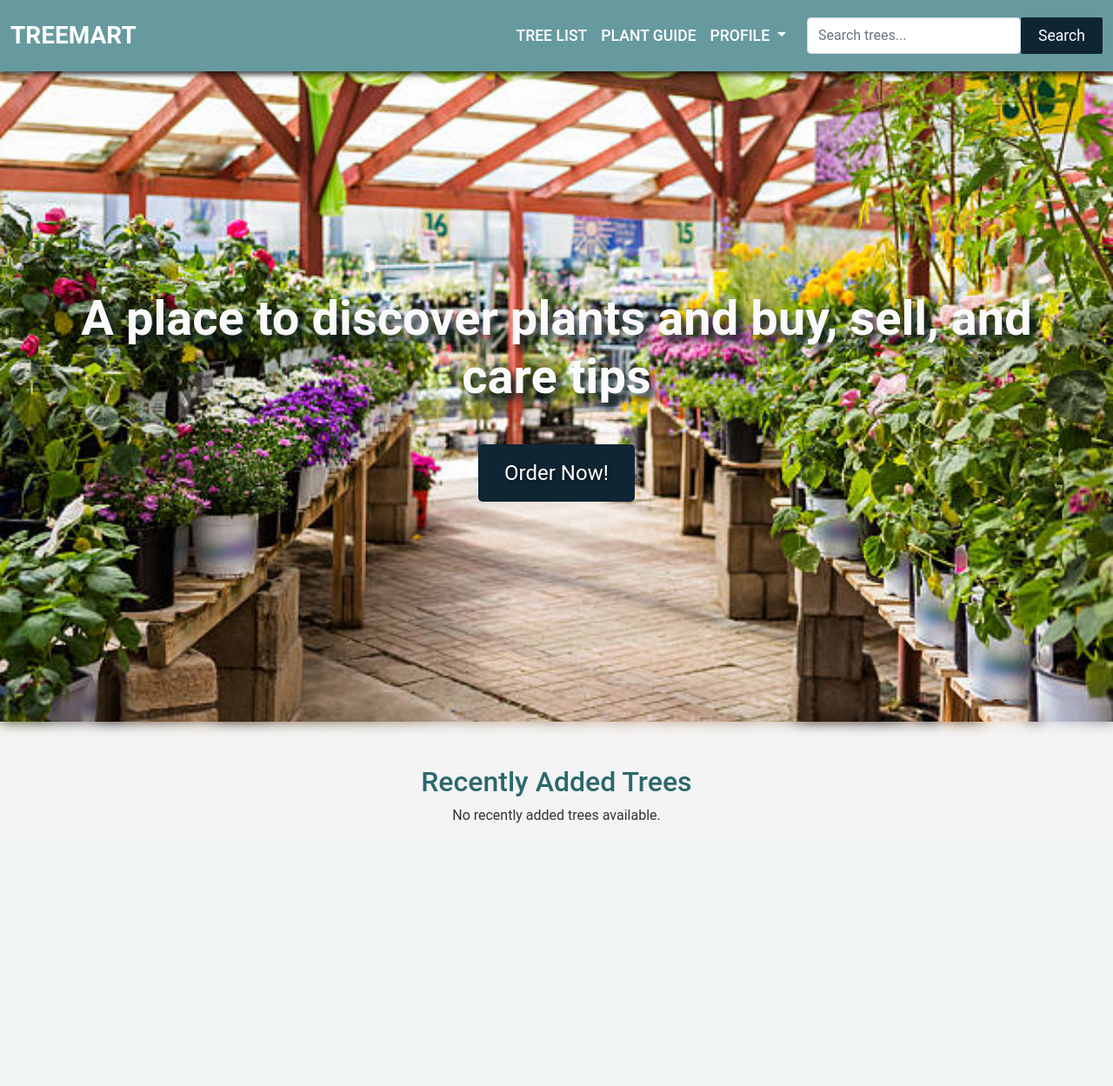
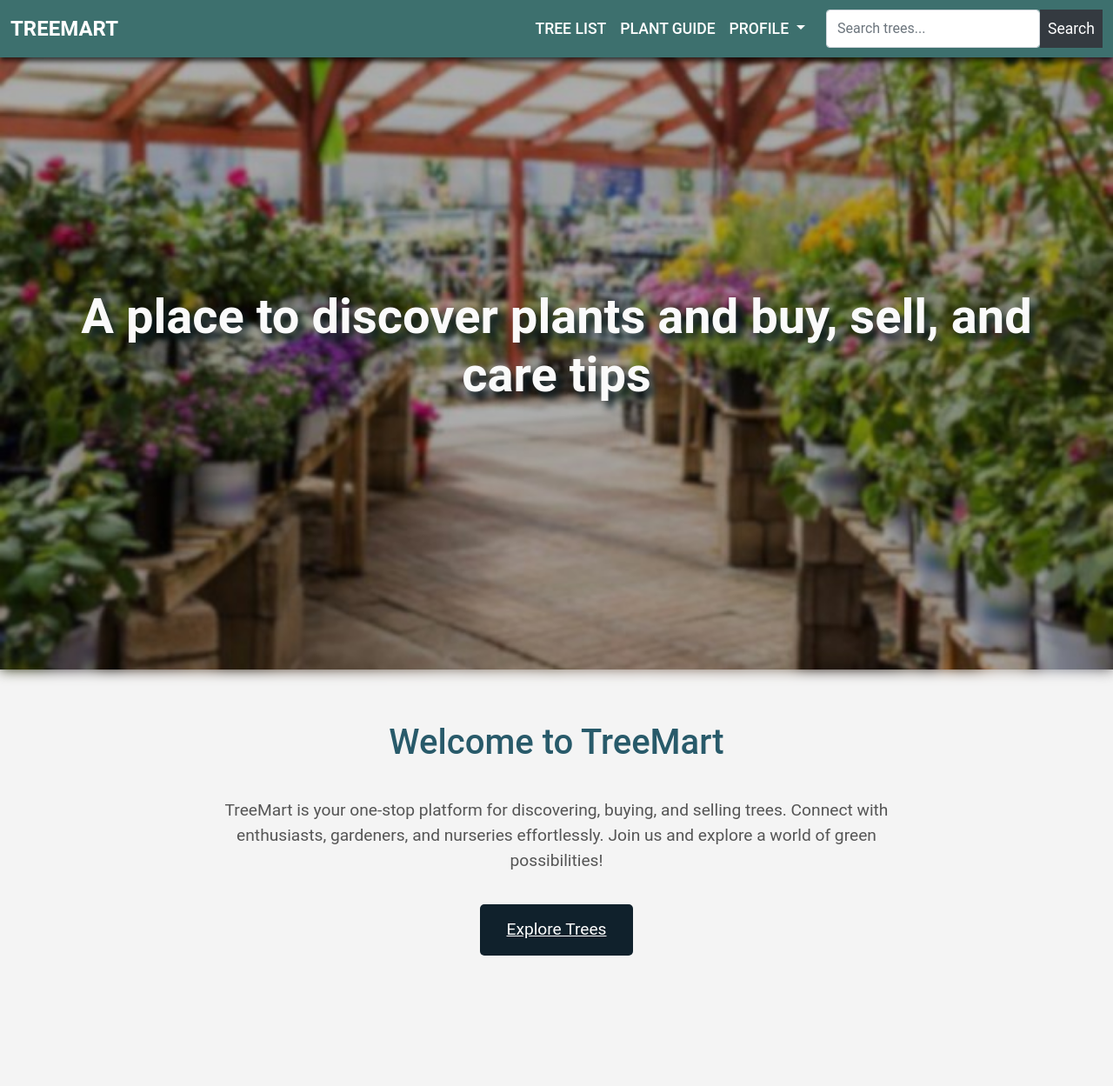
Before and after one commit to riparahman54/treeMart, a Django app: page /homepage in a window 1280 px wide. Shown: the whole page at 87% size. Before the commit the page ends 946 px from the top, so only its background shows below. Run offline with Django 5.2, Linux system fonts and the light colour scheme.

Commit message:
Modified navbar

```diff
--- a/templates/homepage.html
+++ b/templates/homepage.html
@@ -26,18 +26,18 @@
 
         /* Navbar Styles */
         .navbar {
-            background-color: rgb(102, 154, 159);
+            background-color: rgb(61, 112, 110);
             box-shadow: 0 4px 6px rgba(0, 0, 0, 0.7);
             position: fixed;
             top: 0;
             left: 0;
             width: 100%;
             z-index: 1000;
-            padding: 15px 0;
+            padding: 10px 0;
         }
 
         .navbar-brand {
-            font-size: 1.75rem;
+            font-size: 1.5rem;
             font-weight: bold;
             color: #fff;
             text-transform: uppercase;
@@ -52,7 +52,7 @@
         }
 
         .navbar-nav .nav-link:hover {
-            color: #0c1d22 !important;
+            color: #163945 !important;
             background-color: rgba(0, 0, 0, 0.1);
             border-radius: 5px;
         }
@@ -64,7 +64,7 @@
             background-image: url('media/images/istockphoto-470649314-612x612.jpg');
             background-size: cover;
             background-position: center;
-            margin-top: 80px;
+            margin-top: 20px;
             position: relative;
             display: flex;
             align-items: center;
@@ -87,18 +87,19 @@
         .hero-text {
             position: relative;
             max-width: 90%;
-            text-shadow: 2px 2px 4px rgba(0, 0, 0, 0.5); /* Add text shadow for better visibility */
+            text-shadow: 2px 2px 4px rgba(0, 0, 0, 0.7); /* Stronger text shadow for better visibility */
+            margin-top: 50px; /* Added space from top */
         }
 
         .hero-text h1 {
             font-size: 3.5rem; /* Increase font size */
             font-weight: 700;
             margin-bottom: 20px;
-            color: #fff;
+            color: #fafafa;
         }
 
         .hero-text .btn {
-            background-color: #0f2533;
+            background-color: #10212c;
             color: #fff;
             padding: 15px 30px;
             font-size: 1.5rem;
@@ -108,38 +109,78 @@
         }
 
         .hero-text .btn:hover {
-            background-color: rgba(16, 41, 43, 0.84);
+            background-color: rgba(37, 44, 46, 0.84);
         }
 
-        /* Recently Added Trees Section */
-        .recent-trees h2 {
-            color: #2b686c;
+        /* Search Bar */
+        .search-bar button {
+            background-color: #343a40; /* Button background color */
+            color: #fff; /* Button text color */
+            padding: 9px 9px; /* Adjust padding for better alignment */
+            font-size: 1.1rem; /* Font size for the button text */
+            border: none;
+            border-radius: 0px;
+            transition: background-color 0.3s;
+        }
+
+        .search-bar button:hover {
+            background-color: rgba(10, 75, 81, 0.84); /* Slightly darker shade for hover effect */
+        }
+
+        /* Footer Styles */
+        .footer {
+            background-color: #10212c;
+            color: #fff;
+            padding: 20px 0;
             text-align: center;
             margin-top: 50px;
         }
 
-        .card {
-            box-shadow: 0 4px 8px rgba(0, 0, 0, 0.1);
+        .footer a {
+            color: #82d5f3;
+            text-decoration: none;
         }
 
-        .card-img-top {
-            height: 200px;
-            object-fit: cover;
+        .footer a:hover {
+            color: #fafafa;
+            text-decoration: underline;
         }
 
+        /* Section Styles */
+        .section {
+            padding: 60px 0;
+        }
 
-    .search-bar button {
-        background-color: #0f2533; /* Button background color */
-        color: #fff; /* Button text color */
-        padding: 8px 20px; /* Adjust padding for better alignment */
-        font-size: 1.1rem; /* Font size for the button text */
-        border: none;
-        border-radius: 2px;
-        transition: background-color 0.3s;
-    }
+        .section-title {
+            font-size: 2.5rem;
+            color: #285a6a;
+            text-align: center;
+            margin-bottom: 40px;
+        }
 
-    .search-bar button:hover {
-        background-color: rgba(16, 41, 43, 0.84); /* Slightly darker shade for hover effect */
+        .section-content {
+            text-align: center;
+            font-size: 1.2rem;
+            color: #555;
+            max-width: 800px;
+            margin: 0 auto;
+        }
+
+        .cta-button {
+            background-color: #10212c;
+            color: #fff;
+            padding: 15px 30px;
+            font-size: 1.2rem;
+            border: none;
+            border-radius: 5px;
+            transition: background-color 0.3s;
+            margin-top: 20px;
+            display: inline-block;
+        }
+
+        .cta-button:hover {
+            background-color: rgba(37, 44, 46, 0.84);
+        }
 
     </style>
 </head>
@@ -148,7 +189,7 @@
     <!-- Navbar -->
     <nav class="navbar navbar-expand-lg navbar-dark sticky-top">
         <div class="container-fluid">
-            <a class="navbar-brand" href="{% url 'view_profile' %}">TreeMart</a>
+            <a class="navbar-brand" href="{% url 'homepage' %}">TreeMart</a>
             <button class="navbar-toggler" type="button" data-bs-toggle="collapse" data-bs-target="#navbarNav" aria-controls="navbarNav" aria-expanded="false" aria-label="Toggle navigation">
                 <span class="navbar-toggler-icon"></span>
             </button>
@@ -183,32 +224,18 @@
     <div class="hero">
         <div class="hero-text">
             <h1 style="color: #fafafa; text-shadow: 6px 8px 9px rgb(12,29,34);">A place to discover plants and buy, sell, and care tips</h1><br>
-            <a href="{% url 'tree_list' %}" class="btn">Order Now!</a>
+
         </div>
     </div>
 
-    <!-- Recently Added Trees Section -->
-    <section class="container recent-trees">
-        <h2>Recently Added Trees</h2>
-        <div class="row">
-            {% for tree in recent_trees %}
-                <div class="col-md-4 mb-4">
-                    <div class="card">
-                        <img src="{{ tree.image.url }}" class="card-img-top" alt="{{ tree.name }}">
-                        <div class="card-body">
-                            <h5 class="card-title">{{ tree.name }}</h5>
-                            <p class="card-text">{{ tree.description|truncatewords:20 }}</p>
-                            <a href="{% url 'tree_detail' tree.id %}" class="btn btn-primary">View Details</a>
-                        </div>
-                    </div>
-                </div>
-            {% empty %}
-                <p class="text-center">No recently added trees available.</p>
-            {% endfor %}
+    <!-- Main Content Section -->
+    <section class="section">
+        <h2 class="section-title">Welcome to TreeMart</h2>
+        <div class="section-content">
+            <p>TreeMart is your one-stop platform for discovering, buying, and selling trees. Connect with enthusiasts, gardeners, and nurseries effortlessly. Join us and explore a world of green possibilities!</p>
+            <a href="{% url 'tree_list' %}" class="cta-button">Explore Trees</a>
         </div>
     </section>
 
-    <script src="https://cdn.jsdelivr.net/npm/@popperjs/core@2.11.6/dist/umd/popper.min.js"></script>
-    <script src="https://cdn.jsdelivr.net/npm/bootstrap@5.1.3/dist/js/bootstrap.min.js"></script>
-</body>
-</html>
+    <!-- Footer -->
+    <footer class="footer">
```
Also changed, not shown: templates/tree.html (+30 -22 lines), db.sqlite3, media/images/istockphoto-470649314-612x612.jpg, media/tree_images/Forget-Me-Not_qSjRq3v.jpg (added).
